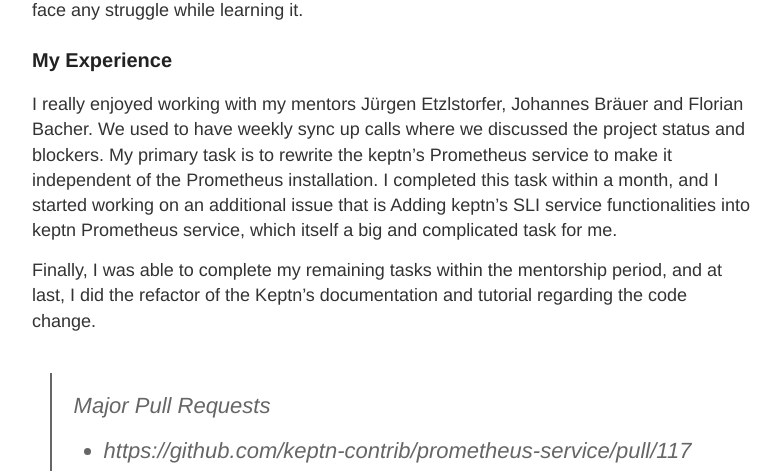
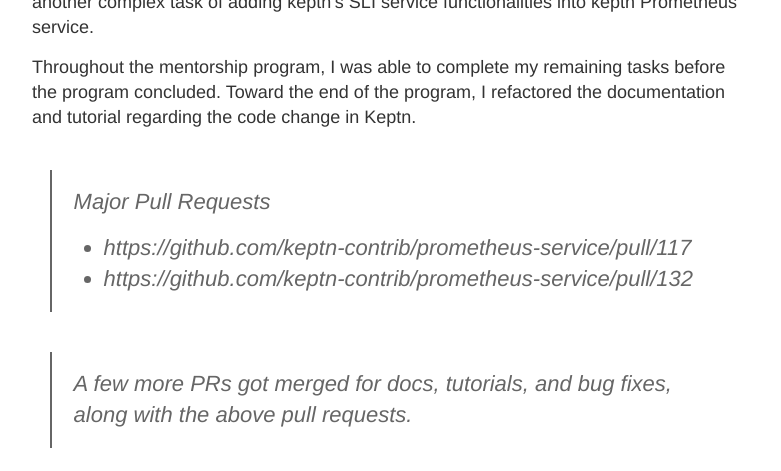
Before and after one commit to imrajdas/imrajdas, a Jekyll site: the page built from _posts/2021-06-10-Linux-Foundation-Mentorship-Experience.md, in a window 1280 px wide and 1400 px high, scrolled down 2251 px. Shown: the top 471 px of the window, without its empty margins (248-1029 px from the left). Built offline with Jekyll 4.4.1, drawn with Linux system fonts in a browser that asks for light colours; some of the changed text lies outside the part shown.

Commit message:
Changes to bio

```diff
--- a/_posts/2021-06-10-Linux-Foundation-Mentorship-Experience.md
+++ b/_posts/2021-06-10-Linux-Foundation-Mentorship-Experience.md
@@ -2,18 +2,18 @@
 layout: post
 title: My experience with Linux Foundation Mentorship Program
 ---
+Greetings, I'm Raj Das, working as a Software Engineer at MayaData Inc. and also serve as a Core-Contributor to the <a href="https://litmuschaos.io/">LitmusChaos project</a>. Recently, I successfully graduated from the Linux Foundation Mentorship program with <a href="https://keptn.sh/">Keptn</a>. In this blog post, I intend to share my experiences as a mentee.
 
-Hello everyone 👋, I’m Raj Babu Das, working as a Software Engineer at MayaData Inc. and a Core-Contributor to the <a href="https://litmuschaos.io/">LitmusChaos project</a>. I have successfully graduated from the Linux Foundation Mentorship program with <a href="https://keptn.sh/">Keptn</a>. In this blog, I’m going to share my experience as a mentee.
 
-<img src="https://github.com/rajdas98/rajdas98/raw/main/images/lfx-1.png">
+<img src="https://github.com/imrajdas/imrajdas/raw/main/images/lfx-1.png">
 
 Linux Foundation Mentorship program is an initiative by the Linux Foundation to help developers with the necessary skills and encourage them to participate. This program held at the start of each quarter and taken part by many open source organizations like CNCF, OpenJS Foundation, etc. Any student or working professional can take part as a mentee where they have to work for a term of 3 months.
 
-<img src="https://github.com/rajdas98/rajdas98/raw/main/images/lfx-2.png"/>
+<img src="https://github.com/imrajdas/imrajdas/raw/main/images/lfx-2.png"/>
+I became aware of this program during my tenure as a GSoC student last year and have been keeping up with its latest updates ever since. As an active contributor to several CNCF projects, I decided to participate exclusively in the CNCF projects.
 
-I heard about this program while I was working as a GSoC student last year. Since then, I continuously followed all the updates for the program. As an active contributor to other CNCF projects, I planned to participate only in the CNCF projects.
+Although I applied for the program last quarter, I was unfortunately not selected. Undeterred, I submitted a fresh application this year, this time for a CNCF sandbox project known as Keptn, and am pleased to announce that my application was accepted.
 
-Last quarter, I applied for this program but, I didn’t get through it. I thought to participate again this year for a CNCF sandbox project called Keptn, and finally, my application got accepted this time.
 
 >To apply, follow this link- https://mentorship.lfx.linuxfoundation.org/#projects
 
@@ -30,10 +30,9 @@
 Keptn have written the documentation and tutorials so nicely that any naïve user can easily understand it. I didn’t face any struggle while learning it.
 
 ### My Experience
-I really enjoyed working with my mentors Jürgen Etzlstorfer, Johannes Bräuer and Florian Bacher. We used to have weekly sync up calls where we discussed the project status and blockers.
-My primary task is to rewrite the keptn’s Prometheus service to make it independent of the Prometheus installation. I completed this task within a month, and I started working on an additional issue that is Adding keptn’s SLI service functionalities into keptn Prometheus service, which itself a big and complicated task for me.
+I had a productive experience collaborating with my mentors Jürgen Etzlstorfer, Johannes Bräuer, and Florian Bacher during the mentorship program. We held weekly sync-up calls to discuss the project's progress and any obstacles encountered. My primary objective was to rewrite Keptn's Prometheus service to eliminate its dependence on the Prometheus installation. I accomplished this task within a month and proceeded to tackle another complex task of adding keptn’s SLI service functionalities into keptn Prometheus service.
 
-Finally, I was able to complete my remaining tasks within the mentorship period, and at last, I did the refactor of the Keptn’s documentation and tutorial regarding the code change.
+Throughout the mentorship program, I was able to complete my remaining tasks before the program concluded. Toward the end of the program, I refactored the documentation and tutorial regarding the code change in Keptn.
 
 >Major Pull Requests
 * https://github.com/keptn-contrib/prometheus-service/pull/117
@@ -46,11 +45,10 @@
 <img src="https://github.com/rajdas98/rajdas98/raw/main/images/lfx-4.png"/>
 
 ### Conclusion
-I am glad that I got this opportunity to work with such a great Open Source project. Open source projects are the backbone of the FOSS culture, which promotes free and open-source software, encourages sharing and collaboration.
 
-LFX Mentorship is a great place for a student and a working professional to work on a project that motivates and exponentially increases the ability of a developer to work in a large team. I would strongly recommend it to anyone who has a passion for the open-source culture to apply for LFX Mentorship whenever they announced it.
+I am grateful to have had the opportunity to work with a remarkable open-source project and contribute to the FOSS culture. Participating in an open-source project not only benefits the community but also allows developers to gain valuable experience working in a collaborative environment.
 
+The LFX Mentorship program is an excellent platform for students and professionals to work on meaningful projects that foster personal and professional growth. Working on the Keptn project through the LFX Mentorship program enabled me to develop my skills in Go, Kubernetes, and Prometheus while contributing to a real-world use case.
 
-I want to thank my mentors Jürgen Etzlstorfer, Johannes Bräuer, Florian Bacher for the guidance provided during this program.
-
+I strongly recommend the LFX Mentorship program to anyone who is passionate about the open-source culture and wants to contribute to a project with a meaningful impact. Finally, I would like to express my sincere gratitude to my mentors, Jürgen Etzlstorfer, Johannes Bräuer, and Florian Bacher, for their invaluable guidance throughout the program.
 -x-
```
